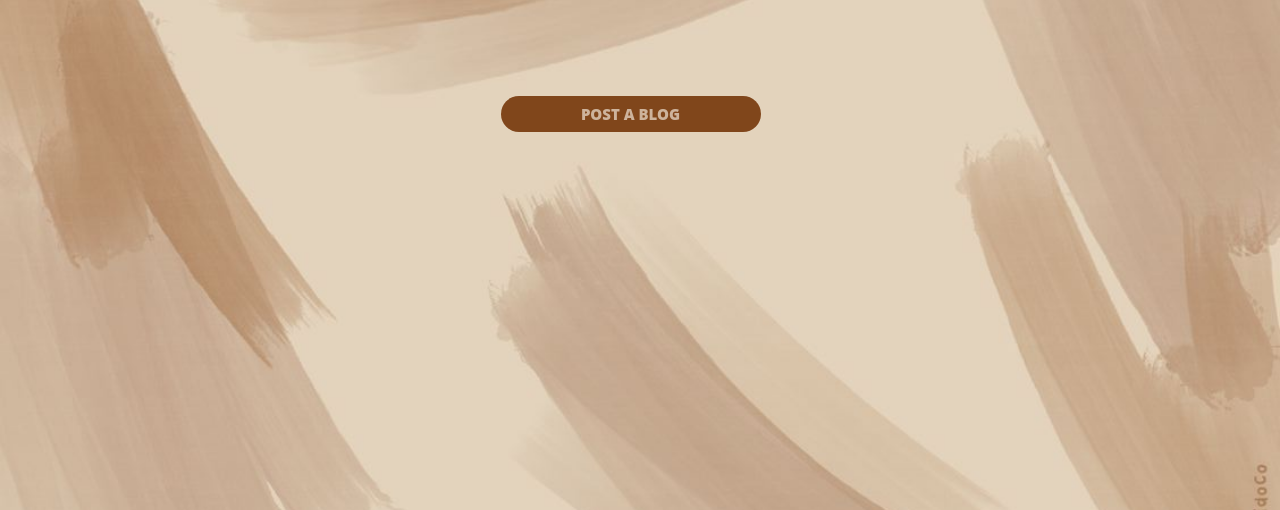
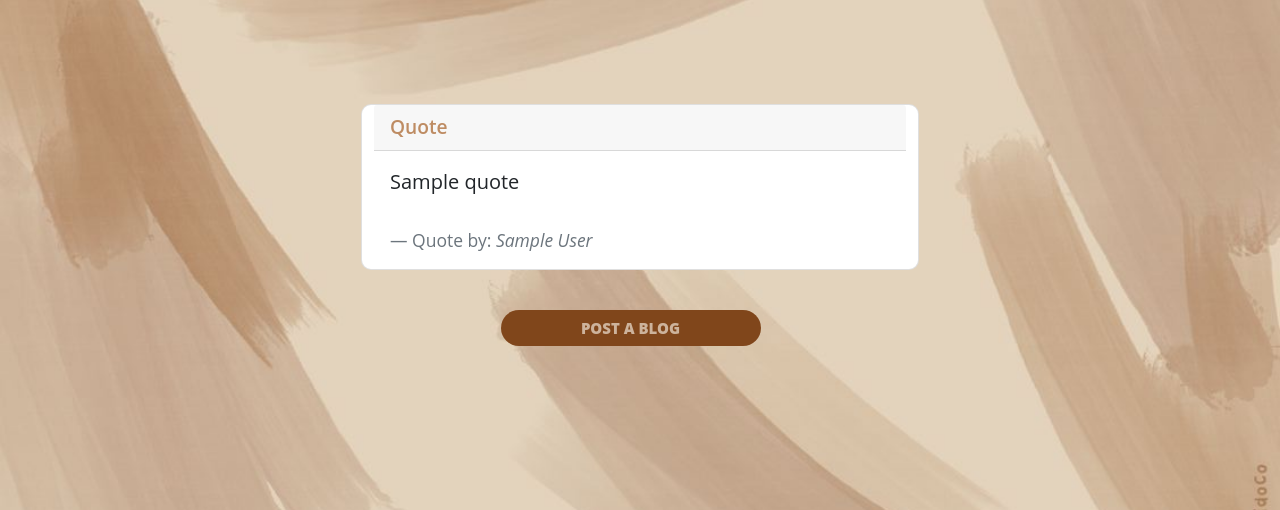
Before and after one commit to DynastyElvis/Blog, a Python web app: template app/templates/quotesdisplay.html in a window 1280 px wide. Shown: the part 56-566 px from the top of the page. Run offline with Jinja, Linux system fonts and the light colour scheme; the template is opened without the code that fills it: most values are stand-ins (such as "Sample title", 1, 10 or a date in 2020); some libraries are stand-ins or nearby versions.

Commit message:
ft: quotes display updates

```diff
--- a/app/templates/quotesdisplay.html
+++ b/app/templates/quotesdisplay.html
@@ -6,6 +6,20 @@
          <div class="container quote">
              <div class="row quotebody">
 
+                 <div class="card quotecard">
+                     <div style="font-weight: 600; font-size: larger; color: #BE8C63;" class="card-header">
+                         <span> Quote</span>
+
+                     </div>
+                     <div class="card-body">
+                         <blockquote class="blockquote mb-0">
+                             <p>{{quote.quote}}</p> <br>
+                             <footer  class="blockquote-footer">Quote by: <cite
+                                     title="Source Title">{{quote.author}}</cite>
+                             </footer>
+                         </blockquote>
+                     </div>
+                 </div>
 
 
              </div>
```
